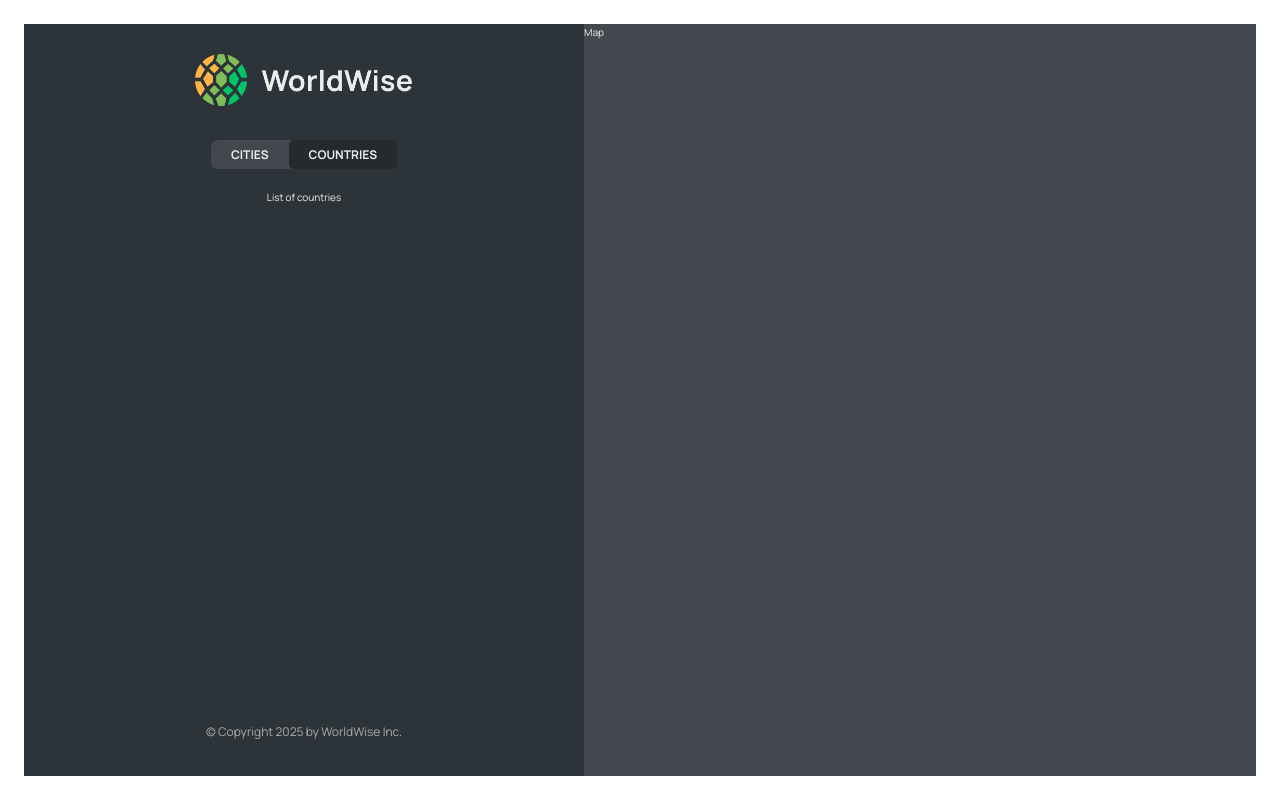
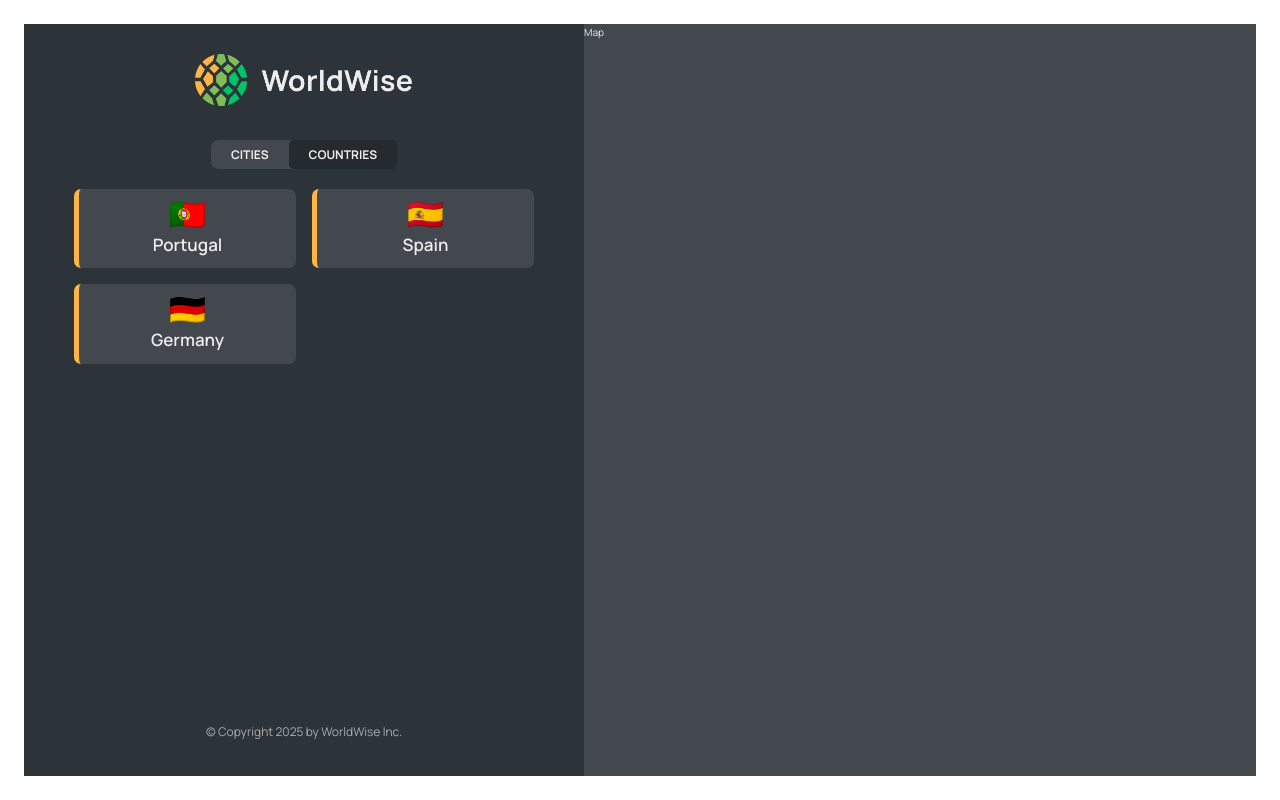
Before and after one commit to Bdmnss/worldwise, a React (Vite) app: page /app/countries in a window 1280 px wide. Built offline with nearby package versions, Linux system fonts and the light colour scheme; data requests are answered from the project's data file.

Commit message:
Implementing the Countries List

```diff
--- a/data/cities.json
+++ b/data/cities.json
@@ -35,6 +35,30 @@
         "lng": 13.376933665713324
       },
       "id": 98443197
+    },
+    {
+      "cityName": "Faro",
+      "country": "Portugal",
+      "emoji": "🇵🇹",
+      "date": "2027-10-31T15:59:59.138Z",
+      "notes": "My favorite city so far!",
+      "position": {
+        "lat": 38.727881642324164,
+        "lng": -9.140900099907554
+      },
+      "id": 739303852
+    },
+    {
+      "cityName": "Barcelona",
+      "country": "Spain",
+      "emoji": "🇪🇸",
+      "date": "2027-07-15T08:22:53.976Z",
+      "notes": "",
+      "position": {
+        "lat": 40.46635901755316,
+        "lng": -3.7133789062500004
+      },
+      "id": 178067512
     }
   ]
 }
--- a/src/App.jsx
+++ b/src/App.jsx
@@ -7,6 +7,7 @@ import Login from "./pages/Login";
 import AppLayout from "./pages/AppLayout";
 import CityList from "./components/CityList";
 import { useEffect, useState } from "react";
+import CountryList from "./components/CountryList";
 
 const BASE_URL = "http://localhost:9000";
 
@@ -46,7 +47,10 @@ function App() {
             path="cities"
             element={<CityList cities={cities} isLoading={isLoading} />}
           />
-          <Route path="countries" element={<p>List of countries</p>} />
+          <Route
+            path="countries"
+            element={<CountryList cities={cities} isLoading={isLoading} />}
+          />
           <Route path="form" element={<p>Form</p>} />
         </Route>
 
--- a/src/components/CountryItem.jsx
+++ b/src/components/CountryItem.jsx
@@ -1,4 +1,5 @@
 import styles from "./CountryItem.module.css";
+import PropTypes from "prop-types";
 
 function CountryItem({ country }) {
   return (
@@ -8,5 +9,11 @@ function CountryItem({ country }) {
     </li>
   );
 }
+CountryItem.propTypes = {
+  country: PropTypes.shape({
+    emoji: PropTypes.string.isRequired,
+    country: PropTypes.string.isRequired,
+  }).isRequired,
+};
 
 export default CountryItem;
--- /dev/null
+++ b/src/components/CountryList.jsx
@@ -0,0 +1,35 @@
+import CountryItem from "./CountryItem";
+import styles from "./CountryList.module.css";
+import Spinner from "./Spinner";
+import PropTypes from "prop-types";
+import Message from "./Message";
+
+function CountryList({ cities, isLoading }) {
+  if (isLoading) return <Spinner />;
+
+  if (!cities.length)
+    return (
+      <Message message="Add your first country by clicking a country on the map" />
+    );
+
+  const countries = cities.reduce((arr, city) => {
+    if (!arr.some((country) => country.country === city.country)) {
+      arr.push({ country: city.country, emoji: city.emoji, id: city.id });
+    }
+    return arr;
+  }, []);
+
+  return (
+    <ul className={styles.countryList}>
+      {countries.map((country) => (
+        <CountryItem country={country} key={country.id} />
+      ))}
+    </ul>
+  );
+}
+CountryList.propTypes = {
+  cities: PropTypes.arrayOf(PropTypes.object).isRequired,
+  isLoading: PropTypes.bool.isRequired,
+};
+
+export default CountryList;
```
Also changed, not shown: data/cities copy.json (deleted, +0 -40 lines).
